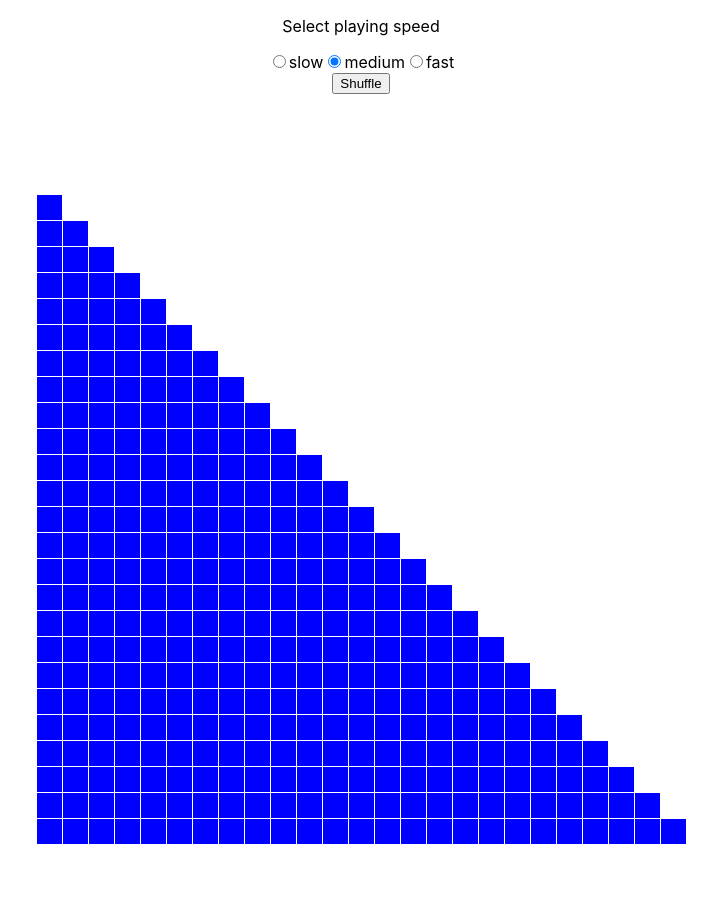
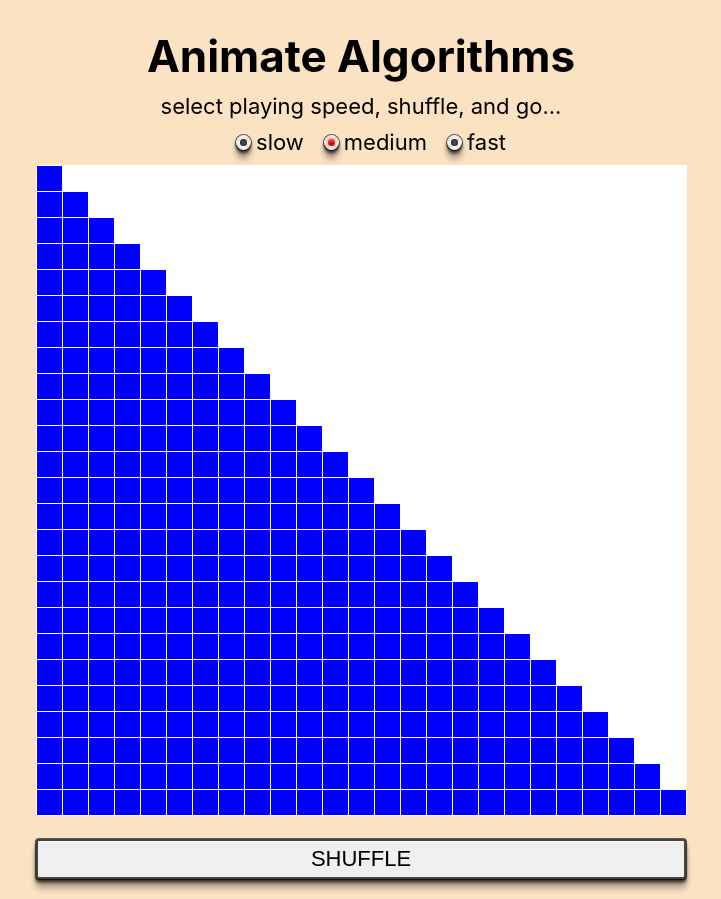
Before and after one commit to VladZAH/algoritms, a React (Create React App) app: page / in a window 1280 px wide. Shown: the top 899 px of the page, without its empty margins (279-1000 px from the left). Built offline with nearby package versions, Linux system fonts and the light colour scheme.

Commit message:
updated styles + added selection Sort

```diff
--- a/public/index.html
+++ b/public/index.html
@@ -2,7 +2,7 @@
 <html lang="en">
   <head>
     <meta charset="utf-8" />
-    <link rel="icon" href="%PUBLIC_URL%/favicon.ico" />
+    <link rel="icon" href="%PUBLIC_URL%/logo.jpg" />
     <meta name="viewport" content="width=device-width, initial-scale=1" />
     <meta name="theme-color" content="#000000" />
     <meta
--- a/src/App.js
+++ b/src/App.js
@@ -1,4 +1,3 @@
-import logo from './logo.svg';
 import Grid from './components/Grid';
 import './App.css';
 
--- a/src/components/Grid.js
+++ b/src/components/Grid.js
@@ -41,12 +41,40 @@ class Grid extends React.Component {
     animateSelectionsort = () => {
         this.selectionSort(this.state.nodes);
     }
+    animateInsertionsort = () => {
+        this.insertionSort(this.state.nodes);
+    }
 
     shuffle = () => {
         let arr = this.state.nodes.slice(0);
         arr.sort(() => Math.random() - 0.5);
         this.setState({nodes: arr, inOrder: false})
     }
+
+    insertionSort = (arr) => {
+        var count = 0
+        var currentVal, curNum
+        for(var i = 1; i < arr.length; i++){
+            currentVal = arr[i];
+            curNum = arr[i].numb.filter(el => el.colored).length;
+            for(var j = i - 1; j >= 0 && arr[j].numb.filter(el => el.colored).length > curNum; j--) {
+                this.time(count,arr.slice(0), j+1, i)
+                count++
+                let x = arr[j+1]
+                arr[j+1] = arr[j]
+                arr[j] = x
+            }
+            arr[j+1] = currentVal;
+            curNum = j+1
+            this.time(count,arr.slice(0), j+1, i)
+            count++
+        }
+        setTimeout(() => {
+            this.setState({animating: false, inOrder: true})
+        }, this.state.ms * count)
+    }
+
+
 
     selectionSort = (arr) => {
         const swap = (arr, idx1, idx2) =>
@@ -66,13 +94,13 @@ class Grid extends React.Component {
           }
           if (i !== lowest) {
               swap(arr, i, lowest);
-              this.time(count,arr.slice(0),lowest-1, j-1)
+              this.time(count,arr.slice(0),lowest, j)
               count++
           }
 
         }
         setTimeout(() => {
-            this.setState({animating: false, inOrder: true})
+            this.setState({animating: false, inOrder: true, nodes: arr})
         }, this.state.ms * count)
     }
 
@@ -109,11 +137,13 @@ class Grid extends React.Component {
     }
     time = (count, arr,p1,p2) => {
         setTimeout(() => {
+            if(arr[p1] !== undefined && arr[p2] !== undefined){
             arr[p1].isPointer = true;
             arr[p2].isPointer = true;
             this.setState({nodes: arr, animating: true})
             arr[p1].isPointer = false;
             arr[p2].isPointer = false;
+            }
         }, this.state.ms * count)
       }
 
@@ -139,11 +169,13 @@ class Grid extends React.Component {
 
 
     render() {
-
+        let disabled = this.state.inOrder || this.state.animating;
+        let shuffle = this.state.animating;
         return(
-            <div >
+            <div className='app'>
                 <form>
-                    <p>Select playing speed</p>
+                    <h1>Animate Algorithms</h1>
+                    <p>select playing speed, shuffle, and go...</p>
                     <input type="radio" id="slow" name="speed" value="slow" checked={this.state.speed === 'slow'} onChange={this.handleOptionChange} />
                     <label htmlFor="slow">slow</label>
                     <input type="radio" id="medium" name="speed" value="medium" checked={this.state.speed === 'medium'} onChange={this.handleOptionChange}/>
@@ -151,9 +183,7 @@ class Grid extends React.Component {
                     <input type="radio" id="fast" name="speed" value="fast" checked={this.state.speed === 'fast'} onChange={this.handleOptionChange}/>
                     <label htmlFor="fast">fast</label>
                 </form>
-                <button className={this.state.inOrder || this.state.animating ? 'hide-buton' : 'show-button'} onClick={this.animateSelectionsort}>Animate selection sort</button>
-                <button className={this.state.inOrder || this.state.animating ? 'hide-buton' : 'show-button'} onClick={this.animateBubblesort}>Animate bubble sort</button>
-                <button className={this.state.animating ? 'hide-buton' : 'show-button'} onClick={this.shuffle}>Shuffle</button>
+
                 <table className='grid'>
                     {this.state.nodes.map((row) => {
                         return (
@@ -167,7 +197,10 @@ class Grid extends React.Component {
                         );
                     })}
                 </table>
-
+                <button disabled={shuffle} className='shuffle-btn' onClick={this.shuffle}>SHUFFLE</button> <br />
+                <button disabled={disabled} className='button' onClick={this.animateInsertionsort}>Animate <br/> Insertion Sort</button>
+                <button  disabled={disabled} onClick={this.animateSelectionsort}>Animate <br/>  Selection Sort</button>
+                <button disabled={disabled} onClick={this.animateBubblesort}>Animate <br/>  Bubble Sort</button>
             </div>
         );
     }
--- a/src/components/styles/Grid.css
+++ b/src/components/styles/Grid.css
@@ -1,5 +1,9 @@
+html{
+    background-color: rgb(251, 226, 195);
+}
 .grid {
-    margin: 100px auto;
+    background-color: white;
+    margin: 10px auto;
     box-sizing: border-box;
     border-collapse: collapse;
 }
@@ -13,6 +17,78 @@
     display: none;
 }
 
-.show-button{
-    display: inline;
+button{
+    font-weight: 200;
+    cursor: pointer;
+    font-size: 22px;
+    width: 200px;
+    height: 60px;
+    border: 2px solid #444;
+    border-radius: 3px;
+    outline: none;
+    margin: 13px;
+    box-shadow: inset 0 1px 1px hsla(0,0%,100%,.8),
+    0 0 0 1px hsla(0,0%,0%,.6),
+    0 2px 3px hsla(0,0%,0%,.6),
+    0 4px 3px hsla(0,0%,0%,.4),
+    0 6px 6px hsla(0,0%,0%,.2),
+    0 10px 6px hsla(0,0%,0%,.2);
 }
+.shuffle-btn{
+    width: 650px;
+    height: 40px;
+    margin-bottom: 10px;
+}
+
+form{
+    font-size: 22px;
+}
+ form h1 {
+     margin-bottom: 10px;
+ }
+
+form p {
+    margin: 0 auto 10px auto;
+}
+
+form input[type="radio"] {
+    outline: none;
+    background-color: #ddd;
+    background-image: -webkit-linear-gradient(0deg, transparent 20%, hsla(0,0%,100%,.7), transparent 80%),
+                      -webkit-linear-gradient(90deg, transparent 20%, hsla(0,0%,100%,.7), transparent 80%);
+    border-radius: 10px;
+    box-shadow: inset 0 1px 1px hsla(0,0%,100%,.8),
+                0 0 0 1px hsla(0,0%,0%,.6),
+                0 2px 3px hsla(0,0%,0%,.6),
+                0 4px 3px hsla(0,0%,0%,.4),
+                0 6px 6px hsla(0,0%,0%,.2),
+                0 10px 6px hsla(0,0%,0%,.2);
+    cursor: pointer;
+    display: inline-block;
+    height: 15px;
+    margin-left: 20px;
+    margin-right: 5px;
+    position: relative;
+    width: 15px;
+    -webkit-appearance: none;
+}
+input[type="radio"]:after {
+    background-color: #444;
+    border-radius: 25px;
+    box-shadow: inset 0 0 0 1px hsla(0,0%,0%,.4),
+                0 1px 1px hsla(0,0%,100%,.8);
+    content: '';
+    display: block;
+    height: 7px;
+    left: 4px;
+    position: relative;
+    top: 4px;
+    width: 7px;
+}
+input[type="radio"]:checked:after {
+    background-color: rgb(223, 0, 0);
+    box-shadow: inset 0 0 0 1px rgba(206, 17, 17, 0.4),
+                inset 0 2px 2px hsla(0,0%,100%,.4),
+                0 1px 1px hsla(0,0%,100%,.8),
+                0 0 2px 2px hsla(0,70%,70%,.4);
+}
```
Also changed, not shown: public/logo.jpg (added).
